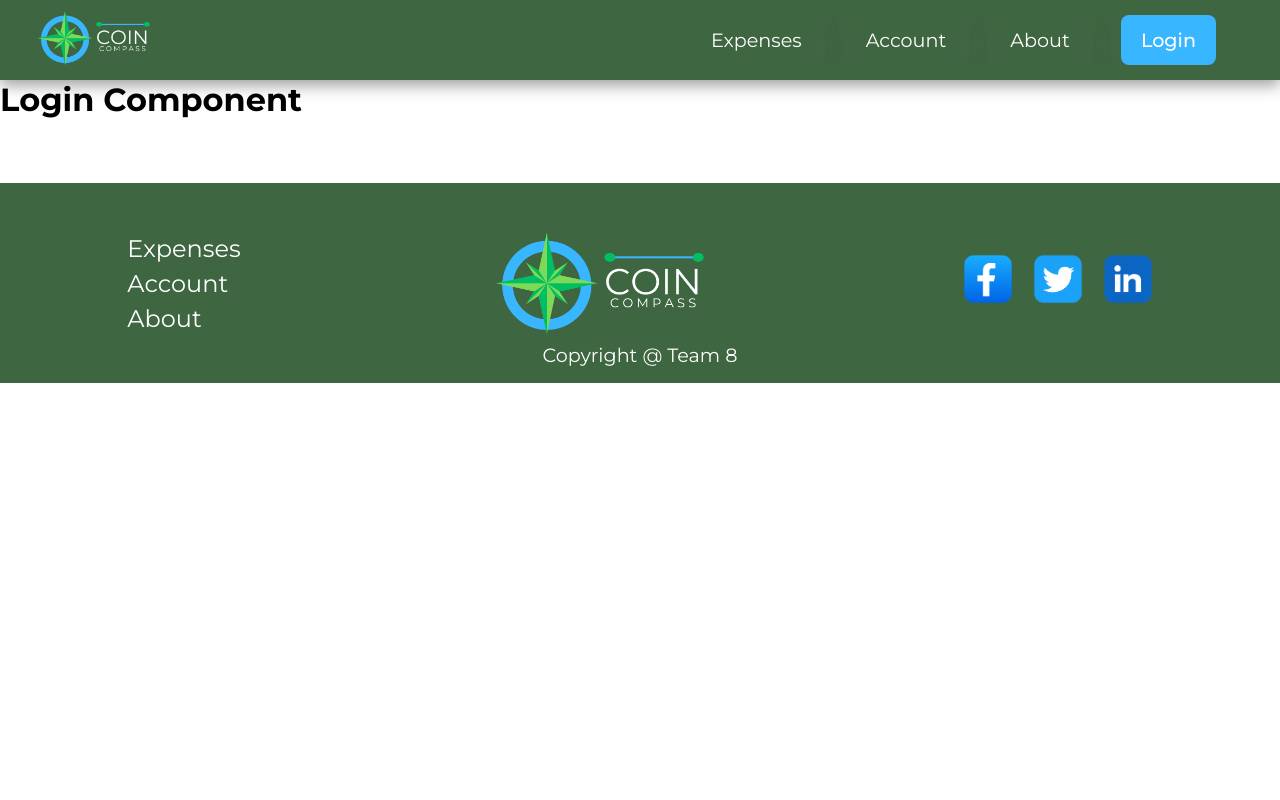
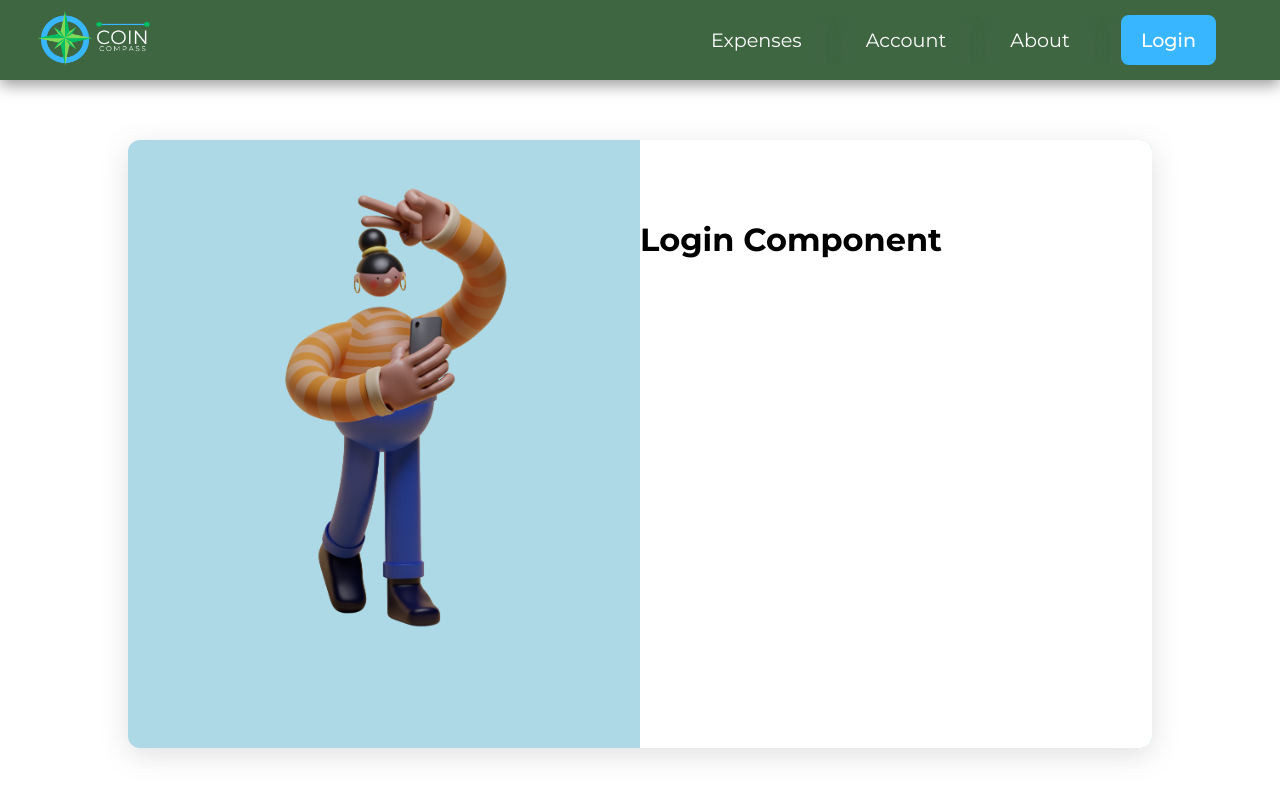
Before and after one commit to ITHS-Team8/CoinCompass, a Vue app: page /login in a window 1280 px wide. Shown: the top 800 px of the page. Built offline with nearby package versions, Linux system fonts and the light colour scheme.

Commit message:
Added box with img and login in view

```diff
--- a/src/views/LoginView.vue
+++ b/src/views/LoginView.vue
@@ -1,6 +1,17 @@
 <template>
     <NavBar />
-    <LoginComponent />
+    <div class="container">
+        <div class="box">
+            <div class="image-side">
+                <div class="image-container">
+                    <img src="../assets/loginImg.png" alt="login image" />
+                </div>
+            </div>
+            <div class="login-side">
+                <LoginComponent />
+            </div>
+        </div>
+    </div>
     <Footer />
 </template>
 
@@ -10,4 +21,45 @@
     import LoginComponent from '@/components/LoginComponent.vue'
 </script>
 
-<style scoped></style>
+<style scoped>
+    .container {
+        display: flex;
+        justify-content: center;
+        align-items: center;
+        background-color: white;
+        width: 100%;
+        height: 95vh;
+        margin-top: 8vh;
+    }
+    .box {
+        display: flex;
+        width: 80%;
+        height: 80%;
+        background-color: lightblue;
+        border-radius: 12px;
+        box-shadow: rgba(100, 100, 111, 0.2) 0px 7px 29px 0px;
+    }
+    .image-side {
+        flex: 1;
+        height: 100%;
+        width: 50%;
+    }
+
+    .image-container {
+        max-height: 500px;
+        max-width: 500px;
+        overflow: hidden;
+    }
+
+    .image-side img {
+        width: 100%;
+        height: 100%;
+    }
+    .login-side {
+        flex: 1;
+        width: 50%;
+        height: 100%;
+        background-color: #567057;
+        background-color: white;
+    }
+</style>
```
Also changed, not shown: src/assets/loginImg.png (added).
